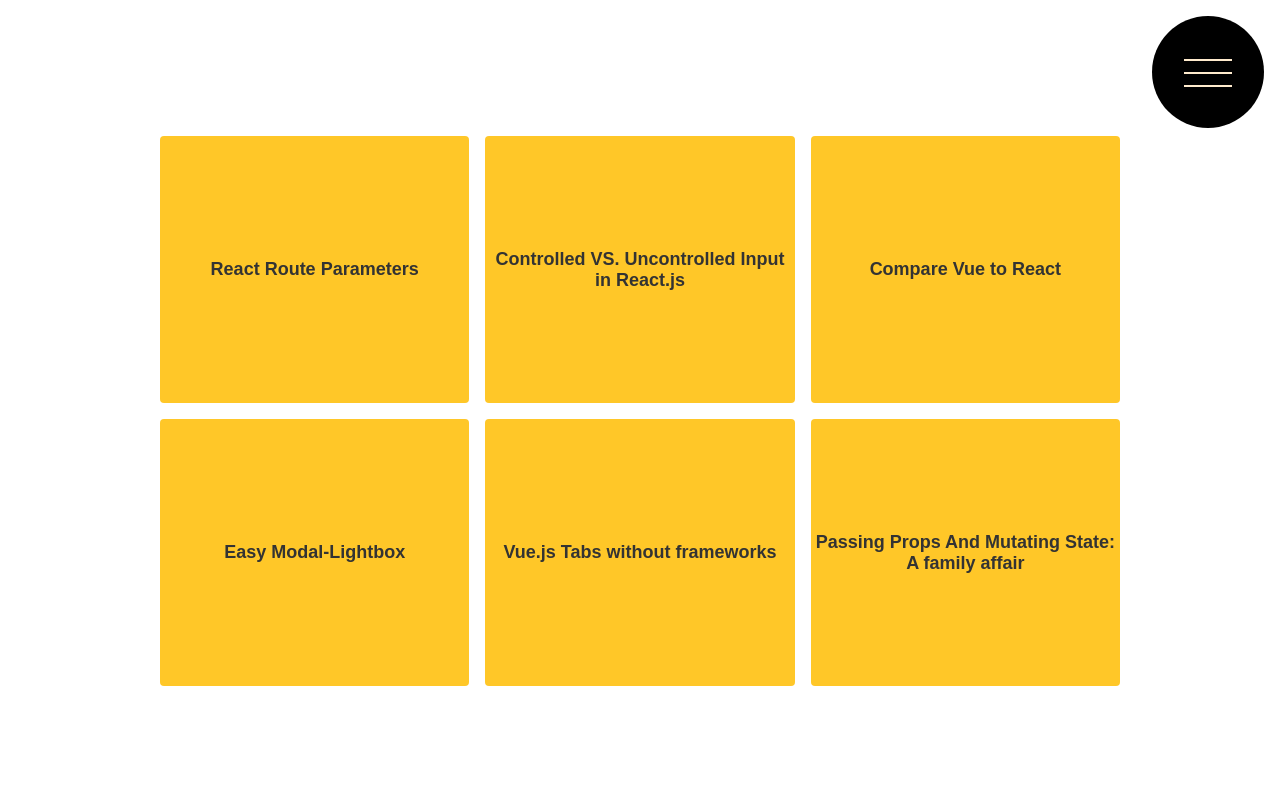
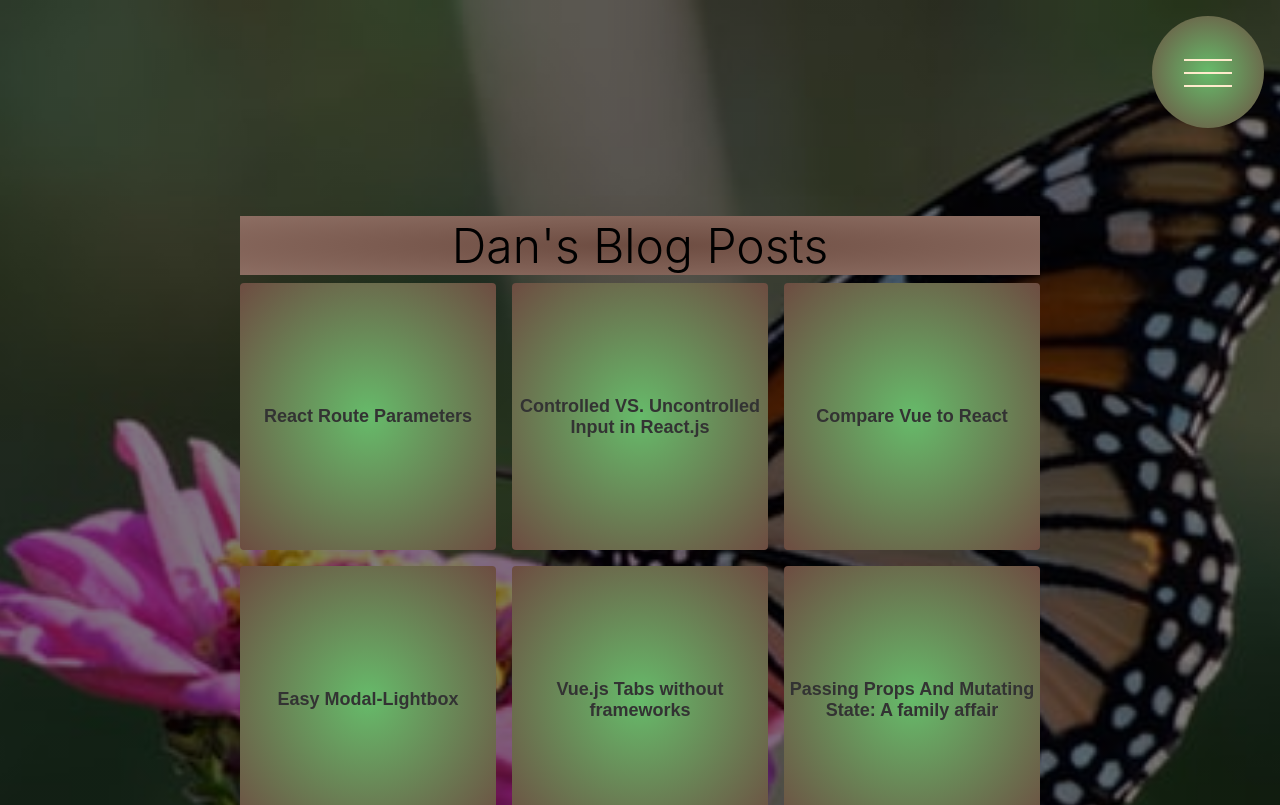
Before and after one commit to DanSimonson/portfolio-with-react, a React (Create React App) app: page /Blog in a window 1280 px wide. Shown: the top 805 px of the page. Built offline with nearby package versions, Linux system fonts and the light colour scheme.

Commit message:
added new styles

```diff
--- a/src/Views/Blog.js
+++ b/src/Views/Blog.js
@@ -2,6 +2,7 @@
 import { NavLink } from "react-router-dom";
 import "./Blog.scss";
 import blogPosts from "../Data/PostData.json";
+import butterfly from "../assets/butterfly4.jpg";
 
 const Blog = () => {
   const cardsArray = blogPosts.map((blogPost) => (
@@ -30,7 +31,16 @@
           </ul>
         </nav>
       </div>
-      <div className="blog-wrapper">
+      <div
+        className="blog-wrapper"
+        style={{
+          backgroundImage: `
+        linear-gradient(rgba(0,0,0,.5), rgba(0,0,0,.5)), url(${butterfly})
+      `,
+          backgroundPosition: `cover`,
+        }}
+      >
+        <header className="blog-header">Dan's Blog Posts</header>
         <section className="basic-grid">{cardsArray}</section>
       </div>
     </>
--- a/src/Views/Blog.scss
+++ b/src/Views/Blog.scss
@@ -2,7 +2,7 @@
   display: grid;
   gap: 1rem;
   grid-template-columns: repeat(auto-fill, minmax(240px, 1fr));
-  margin: 8.5rem 0 0 0;
+  margin: 0.5rem 0 0 0;
 }
 
 .maincontent {
@@ -29,7 +29,7 @@
   width: 100%;
   height: 100%;
   backface-visibility: hidden;
-  background: #ffc728;
+  background-image: radial-gradient(#66bb6a, #6d4c41);
   color: #333;
   text-align: center;
   font-family: "zilla slab", sans-serif;
@@ -46,7 +46,7 @@
   width: 100%;
   height: 100%;
   backface-visibility: hidden;
-  background: green;
+  background-image: radial-gradient(#6d4c41, #8d6e63);
   color: #fff;
   transform: rotateY(180deg);
   text-align: center;
@@ -91,8 +91,26 @@
 
   max-width: 960px; /*100%1200px;*/
 
-  padding-right: 10px; /* 3 */
-  padding-left: 10px; /* 3 */
+  /*padding-right: 200px;
+  padding-left: 200px;*/
+  padding: 5em 15em 15em 15em;
+  background-size: cover;
+  background-position: center;
+  background-repeat: no-repeat;
+  box-shadow: 0 0 16px 0 rgba(0, 0, 0, 0.8);
+  min-height: 100vh;
+  text-align: center;
+}
+
+.blog-header {
+  font-size: 3rem;
+  font-weight: 300;
+  background-image: radial-gradient(#6d4c41, #8d6e63);
+  margin: 8.5rem 0 0 0;
+  display: flex;
+  flex-direction: row;
+  justify-content: center;
+  align-items: center;
 }
 
 /*start hamburger*/
@@ -211,7 +229,7 @@
   display: none;
 }
 .blog-nav > .blog-nav_button {
-  background-color: black;
+  background-image: radial-gradient(#66bb6a, #6d4c41);
   height: 7rem;
   width: 7rem;
   position: fixed;
@@ -229,9 +247,9 @@
   position: fixed;
   top: 1.5rem;
   right: 1.5rem;
-  background-image: radial-gradient(lightgreen, darkgreen);
+  background-image: radial-gradient(#6d4c41, #66bb6a);
   z-index: 1000;
-  transition: transform 0.8s;
+  transition: transform 0.8s cubic-bezier(0.12, 0, 0.39, 0);
 }
 
 .blog-checkbox:checked ~ .blog-nav_background {
@@ -241,6 +259,15 @@
 .blog-checkbox:checked ~ .blog-nav_navbar {
   width: 100%;
   opacity: 1;
+}
+
+@media only screen and (max-width: 768px) {
+  /*body {
+    background-color: lightblue;
+  }*/
+  .blog-wrapper {
+    padding: 1em 0 0 0;
+  }
 }
 
 /*.blog-nav {
```
Also changed, not shown: src/assets/butterfly4.jpg (added).
